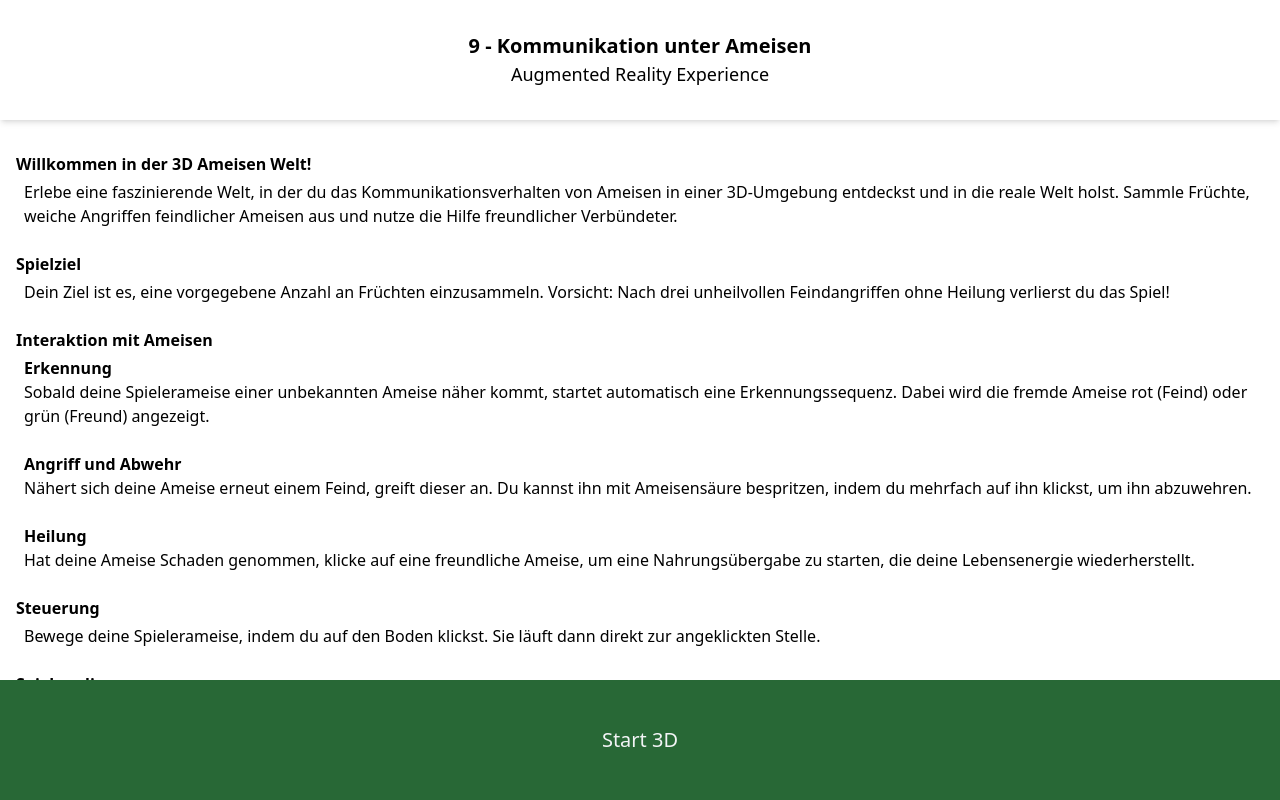
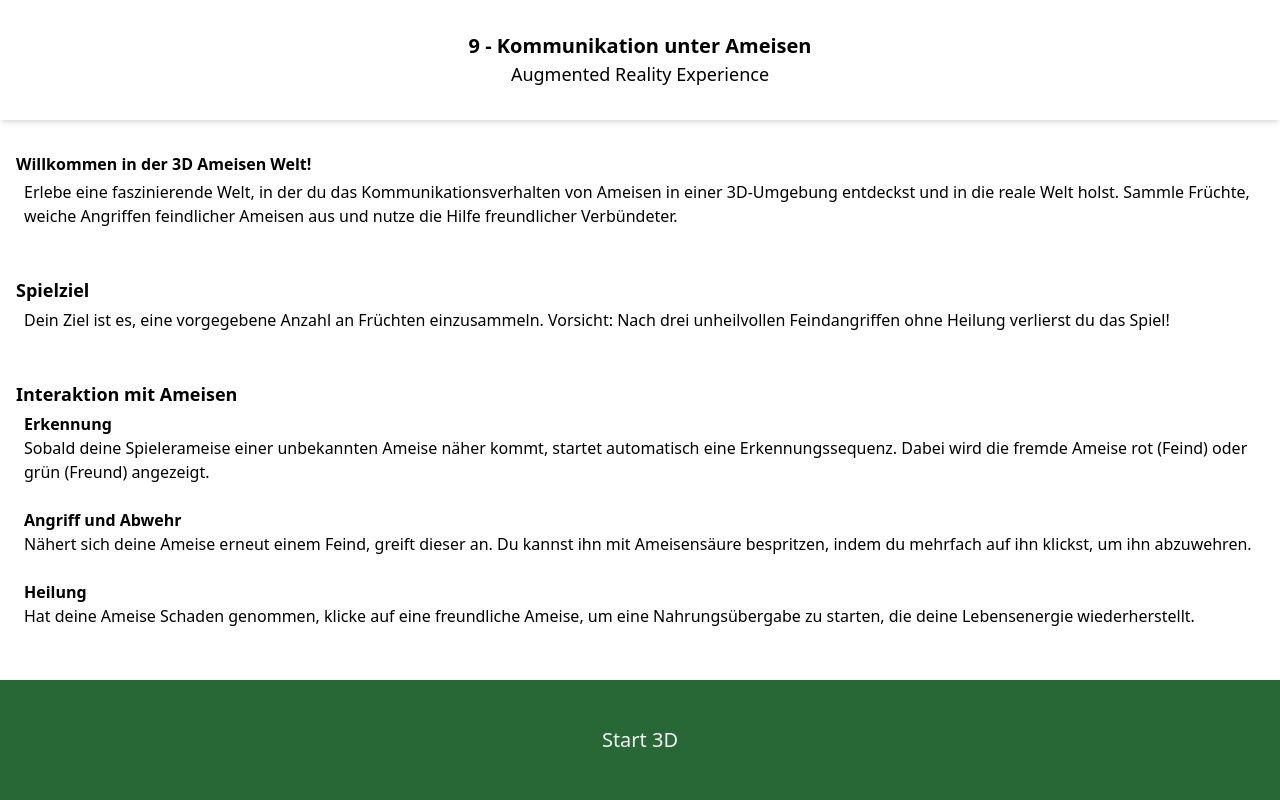
Before and after one commit to lukaio3D/Ameisenpfad_AR, a website: page public/index.html in a window 1280 px wide. Drawn offline with nearby package versions, Linux system fonts and the light colour scheme.

Commit message:
styled text a little more

```diff
--- a/public/index.html
+++ b/public/index.html
@@ -26,11 +26,13 @@
                 entdeckst und in die reale Welt holst. Sammle Früchte, weiche Angriffen feindlicher Ameisen aus und
                 nutze die Hilfe freundlicher Verbündeter.</p>
             <br>
-            <h2 class="font-bold pb-1">Spielziel</h2>
+            <br>
+            <h2 class="font-bold pb-1 text-lg">Spielziel</h2>
             <p class="pl-2">Dein Ziel ist es, eine vorgegebene Anzahl an Früchten einzusammeln. Vorsicht: Nach drei unheilvollen
                 Feindangriffen ohne Heilung verlierst du das Spiel!</p>
             <br>
-            <h2 class="font-bold pb-1">Interaktion mit Ameisen</h2>
+            <br>
+            <h2 class="font-bold pb-1 text-lg">Interaktion mit Ameisen</h2>
             <ul class="pl-2">
                 <li>
                     <p class="font-semibold">Erkennung</p> Sobald deine Spielerameise einer unbekannten Ameise näher
@@ -53,18 +55,21 @@
                 </li>
             </ul>
             <br>
-            <h3 class="font-bold pb-1">Steuerung</h3>
+            <br>
+            <h3 class="font-bold pb-1 text-lg">Steuerung</h3>
             <ul class="pl-2">
                 <li>Bewege deine Spielerameise, indem du auf den Boden klickst. Sie läuft dann direkt zur
                     angeklickten
                     Stelle.</li>
             </ul>
             <br>
-            <h2 class="font-bold pb-1">Spielmodi</h2>
+            <br>
+            <h2 class="font-bold pb-1 text-lg">Spielmodi</h2>
             <h3 class="font-semibold pl-2">3D-Modus</h3>
             <p class="pl-2">Starte den 3D-Modus über den Button "Start 3D" unten. Drehe dein Mobilgerät und
                 erkunde
                 die virtuelle Umgebung aus neuen Perspektiven.</p>
+            <br>
             <br>
             <h3 class="font-semibold pl-2">AR-Modus</h3>
             <p class="pl-2">Aktiviere den AR-Modus (auf geeigneten Android-Geräten) mit dem Button "Start AR".
@@ -72,6 +77,7 @@
                 diesem Modus werden die virtuellen Ameisen in deine reale Umgebung integriert, sodass du ihnen
                 hautnah
                 begegnen kannst.</p>
+            <br>
             <br>
             <p>Viel Spaß beim Erkunden der Ameisenwelt und beim Sammeln der Früchte!</p>
 
```
